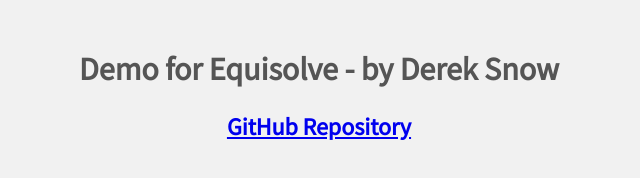
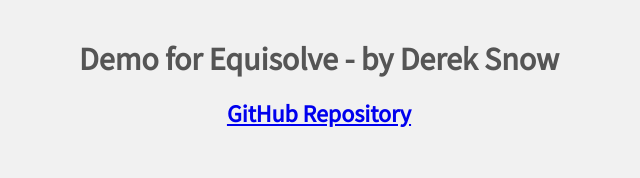
Before and after one commit to dereksnow/equisolve-demo, a website: page app/index.html in a window 1280 px wide. Shown: the whole page, without its empty margins (321-961 px from the left). Drawn offline with nearby package versions, Linux system fonts and the light colour scheme; files that its build step writes are made by us from their sources; no server answers.

Commit message:
Add normalize.css

```diff
--- a/app/index.html
+++ b/app/index.html
@@ -7,12 +7,10 @@
     <title>Equisolve Demo</title>
     <!-- Place favicon.ico and apple-touch-icon.png in the root directory -->
 
-    <!-- build:css styles/vendor.css -->
+    <!-- build:css styles/main.css -->
     <!-- bower:css -->
+    <link rel='stylesheet' href='../bower_components/normalize.css/normalize.css' />
     <!-- endbower -->
-    <!-- endbuild -->
-
-    <!-- build:css styles/main.css -->
     <link rel="stylesheet" href="styles/main.css">
     <link href='http://fonts.googleapis.com/css?family=Source+Sans+Pro' rel='stylesheet' type='text/css' >
     <!-- endbuild -->
--- a/bower.json
+++ b/bower.json
@@ -3,6 +3,7 @@
   "private": true,
   "dependencies": {
     "jquery": "~2.1.1",
-    "moment": "~2.8.4"
+    "moment": "~2.8.4",
+    "normalize.css": "~3.0.2"
   }
 }
```
